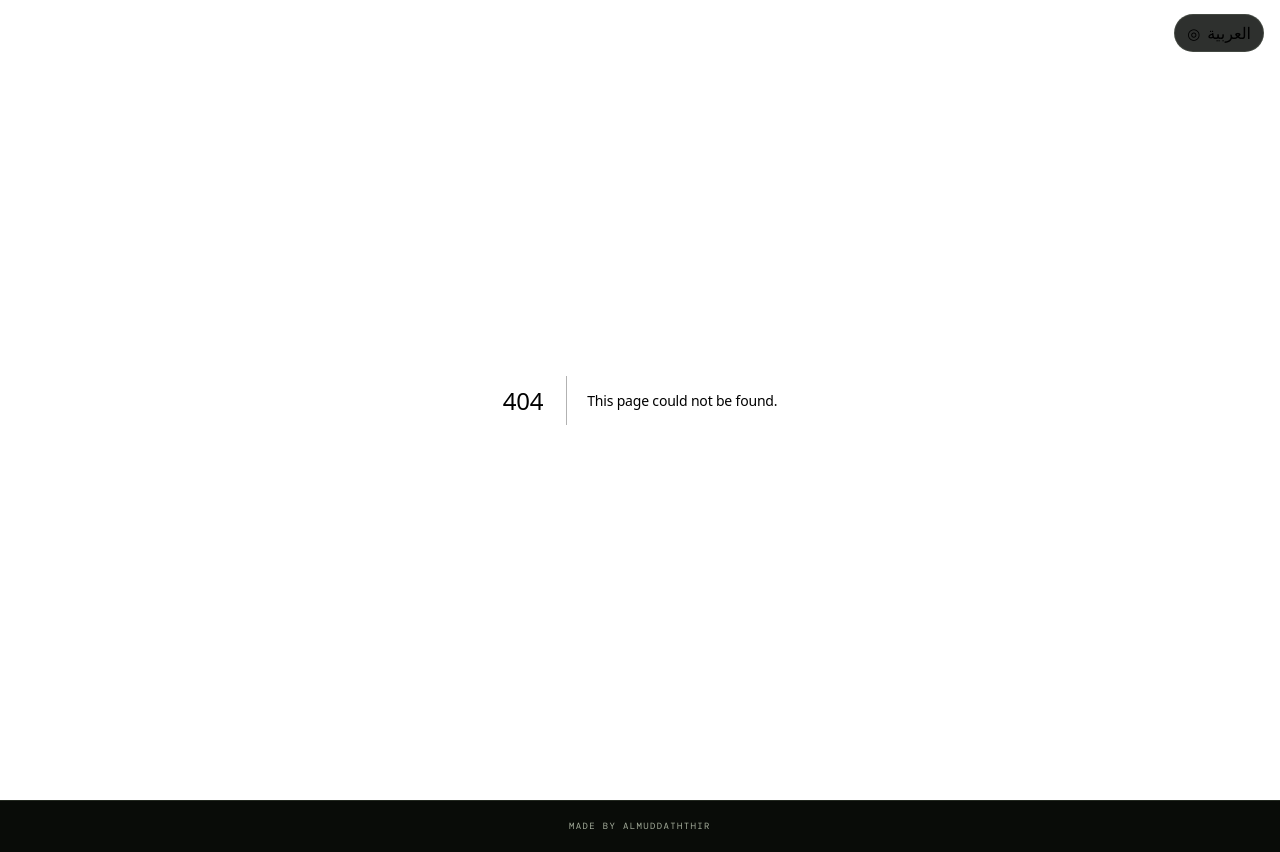
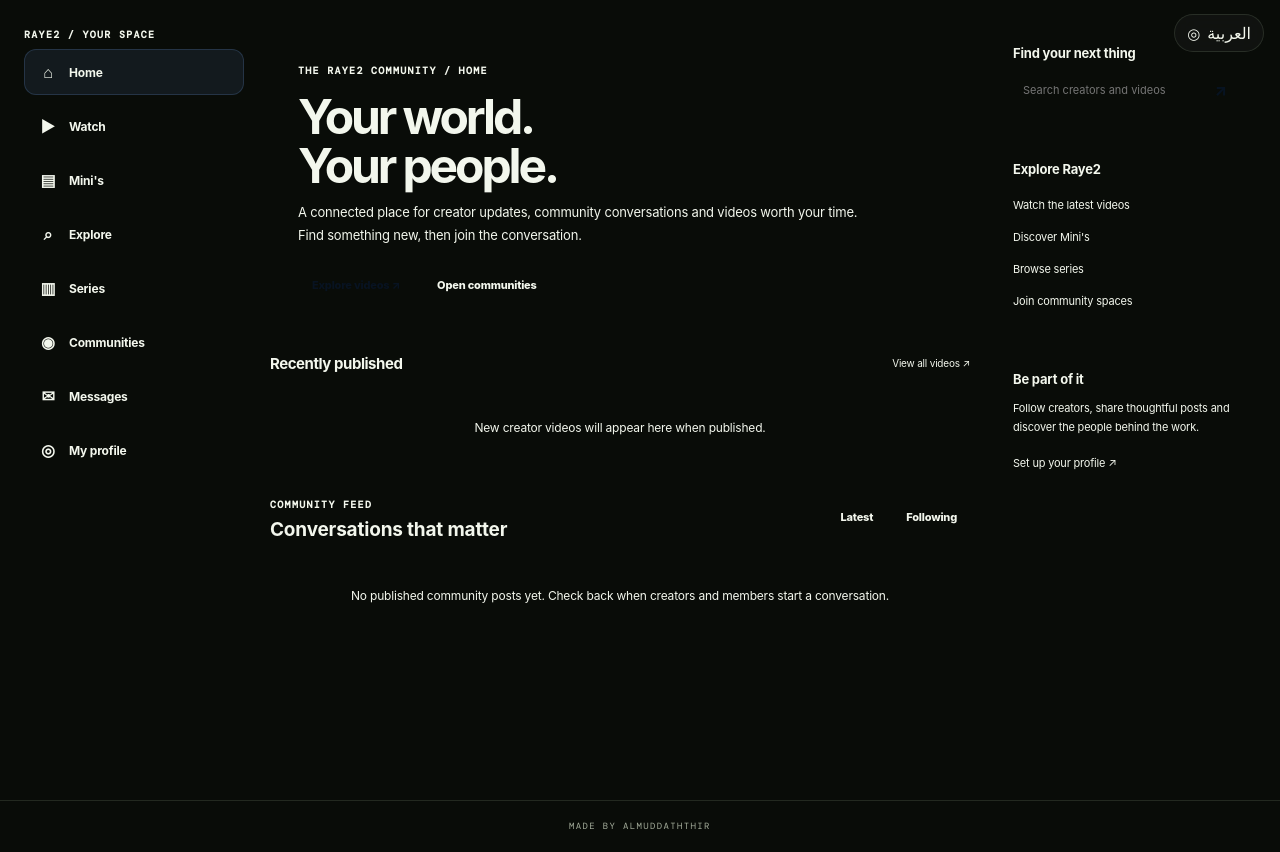
Before and after one commit to Mody2024/Creator-Fan-Hub, a Next.js app: page /raye2/home in a window 1280 px wide. Before the commit this address had no page. Built offline with nearby package versions, Linux system fonts and the light colour scheme; no server answers; the database is empty.

Commit message:
feat(raye2): build connected home and community feed

```diff
--- /dev/null
+++ b/src/app/raye2/home/page.tsx
@@ -0,0 +1,72 @@
+import Link from "next/link";
+import { createSupabaseServerClient } from "@/lib/supabase/server";
+import styles from "./home.module.css";
+
+export const dynamic = "force-dynamic";
+
+type FeedPost = { id:string; author_id:string; post_type:string; body:string; created_at:string };
+type VideoCard = { id:string; slug:string; title:string; description:string; category:string; published_at:string };
+
+export default async function Raye2HomePage({searchParams}:{searchParams:Promise<{feed?:string}>}) {
+  const {feed}=await searchParams;
+  const selectedFeed=feed==="following"?"following":"latest";
+  const supabase=await createSupabaseServerClient();
+  let posts:FeedPost[]=[];
+  let authors=new Map<string,{handle:string;display_name:string}>();
+  let videos:VideoCard[]=[];
+  let memberId:string|null=null;
+  if(supabase){
+    const {data:claims}=await supabase.auth.getClaims();
+    const subject=claims?.claims?.sub;
+    memberId=typeof subject==="string"?subject:null;
+    let followedIds:string[]|null=null;
+    if(selectedFeed==="following"){
+      if(memberId){
+        const {data:follows}=await supabase.from("member_follows").select("followed_id").eq("follower_id",memberId);
+        followedIds=(follows??[]).map(row=>row.followed_id);
+      }else followedIds=[];
+    }
+    let query=supabase.from("community_posts").select("id,author_id,post_type,body,created_at").eq("status","published");
+    if(followedIds!==null) query=followedIds.length?query.in("author_id",followedIds):query.in("author_id",["00000000-0000-0000-0000-000000000000"]);
+    const [{data:postRows},{data:videoRows}]=await Promise.all([
+      query.order("pinned",{ascending:false}).order("created_at",{ascending:false}).limit(30),
+      supabase.from("video_catalog").select("media_id,slug,description,category,published_at,media_items!inner(title,is_published,media_type)").not("published_at","is",null).eq("media_items.is_published",true).order("published_at",{ascending:false}).limit(4)
+    ]);
+    posts=(postRows??[]) as FeedPost[];
+    const authorIds=[...new Set(posts.map(post=>post.author_id))];
+    if(authorIds.length){
+      const {data:profiles}=await supabase.from("member_profiles").select("user_id,handle,display_name").in("user_id",authorIds);
+      authors=new Map((profiles??[]).map(profile=>[profile.user_id,{handle:profile.handle,display_name:profile.display_name}]));
+    }
+    videos=(videoRows??[]).flatMap(row=>{
+      const media=Array.isArray(row.media_items)?row.media_items[0]:row.media_items;
+      if(!media?.is_published||!["video","youtube"].includes(media.media_type))return[];
+      return[{id:row.media_id,slug:row.slug,title:media.title,description:row.description||"",category:row.category||"Video",published_at:row.published_at!}];
+    });
+  }
+  const isArabic=false;
+  return <main className={styles.shell} dir="ltr">
+    <div className={styles.layout}>
+      <aside className={`${styles.rail} ${styles.leftRail}`}><span className={styles.railTitle}>RAYE2 / YOUR SPACE</span>
+        <Link className={`${styles.railLink} ${styles.railActive}`} href="/raye2/home"><span className={styles.railIcon}>⌂</span>Home</Link>
+        <Link className={styles.railLink} href="/watch"><span className={styles.railIcon}>▶</span>Watch</Link>
+        <Link className={styles.railLink} href="/shorts"><span className={styles.railIcon}>▤</span>Mini's</Link>
+        <Link className={styles.railLink} href="/search"><span className={styles.railIcon}>⌕</span>Explore</Link>
+        <Link className={styles.railLink} href="/series"><span className={styles.railIcon}>▥</span>Series</Link>
+        <Link className={styles.railLink} href="/community"><span className={styles.railIcon}>◉</span>Communities</Link>
+        <Link className={styles.railLink} href="/raye2"><span className={styles.railIcon}>✉</span>Messages</Link>
+        <Link className={styles.railLink} href="/profile"><span className={styles.railIcon}>◎</span>My profile</Link>
+      </aside>
+      <section className={styles.main}>
+        <section className={styles.welcome}><span className={styles.eyebrow}>THE RAYE2 COMMUNITY / HOME</span><h1>Your world.<br/><em>Your people.</em></h1><p>A connected place for creator updates, community conversations and videos worth your time. Find something new, then join the conversation.</p>
+          <div className={styles.welcomeActions}><Link className={`${styles.button} ${styles.buttonPrimary}`} href="/watch">Explore videos ↗</Link><Link className={styles.button} href="/community">Open communities</Link></div>
+        </section>
+        <div className={styles.sectionHead}><h2>Recently published</h2><Link className={styles.count} href="/watch">View all videos ↗</Link></div>
+        {videos.length?<div className={styles.videoGrid}>{videos.map(video=><article className={styles.videoCard} key={video.id}><Link href={`/watch/${video.slug}`}><div className={styles.videoFrame}>▶</div><div className={styles.videoInfo}><span className={styles.eyebrow}>{video.category.toUpperCase()}</span><h3>{video.title}</h3><p>{video.description}</p></div></Link></article>)}</div>:<div className={styles.empty}>New creator videos will appear here when published.</div>}
+        <div className={styles.feedBar}><div><span className={styles.eyebrow}>COMMUNITY FEED</span><h2 style={{fontSize:19,margin:"6px 0 0"}}>Conversations that matter</h2></div><div className={styles.feedTabs}><Link className={selectedFeed==="latest"?`${styles.feedTab} ${styles.feedTabActive}`:styles.feedTab} href="/raye2/home?feed=latest">Latest</Link><Link className={selectedFeed==="following"?`${styles.feedTab} ${styles.feedTabActive}`:styles.feedTab} href="/raye2/home?feed=following">Following</Link></div></div>
+        {posts.length?posts.map(post=>{const author=authors.get(post.author_id);return <article className={styles.post} key={post.id}><div className={styles.postHead}><div className={styles.avatar}>{(author?.display_name??"R").slice(0,1).toUpperCase()}</div><div><Link className={styles.author} href={author?.handle?`/u/${author.handle}`:"/community"}>{author?.display_name??"Raye2 member"}</Link><div className={styles.handle}>@{author?.handle??"member"} · <time className={styles.date} dateTime={post.created_at}>{new Date(post.created_at).toLocaleDateString("en",{month:"short",day:"numeric"})}</time></div></div><span className={styles.postType}>{post.post_type==="official"?"OFFICIAL":"COMMUNITY"}</span></div><p className={styles.body}>{post.body}</p><div className={styles.postFoot}><Link href="/community">Open discussion ↗</Link><Link href={`/u/${author?.handle??""}`}>View profile</Link></div></article>;}):<div className={styles.empty}>{selectedFeed==="following"?(memberId?"No posts from followed creators yet. Explore the community and follow members to shape this feed.":"Sign in to see posts from members you follow."):"No published community posts yet. Check back when creators and members start a conversation."}</div>}
+      </section>
+      <aside className={`${styles.rail} ${styles.rightRail}`}><section className={styles.sideCard}><h2>Find your next thing</h2><form className={styles.search} action="/search"><input name="q" placeholder="Search creators and videos"/><button type="submit">↗</button></form></section><section className={styles.sideCard}><h2>Explore Raye2</h2><Link className={styles.sideLink} href="/watch">Watch the latest videos</Link><Link className={styles.sideLink} href="/shorts">Discover Mini's</Link><Link className={styles.sideLink} href="/series">Browse series</Link><Link className={styles.sideLink} href="/community">Join community spaces</Link></section><section className={styles.sideCard}><h2>Be part of it</h2><p style={{fontSize:11,lineHeight:1.7,color:"var(--r-muted)"}}>Follow creators, share thoughtful posts and discover the people behind the work.</p><Link className={styles.sideLink} href="/profile">Set up your profile ↗</Link></section></aside>
+    </div>
+  </main>;
+}
```
